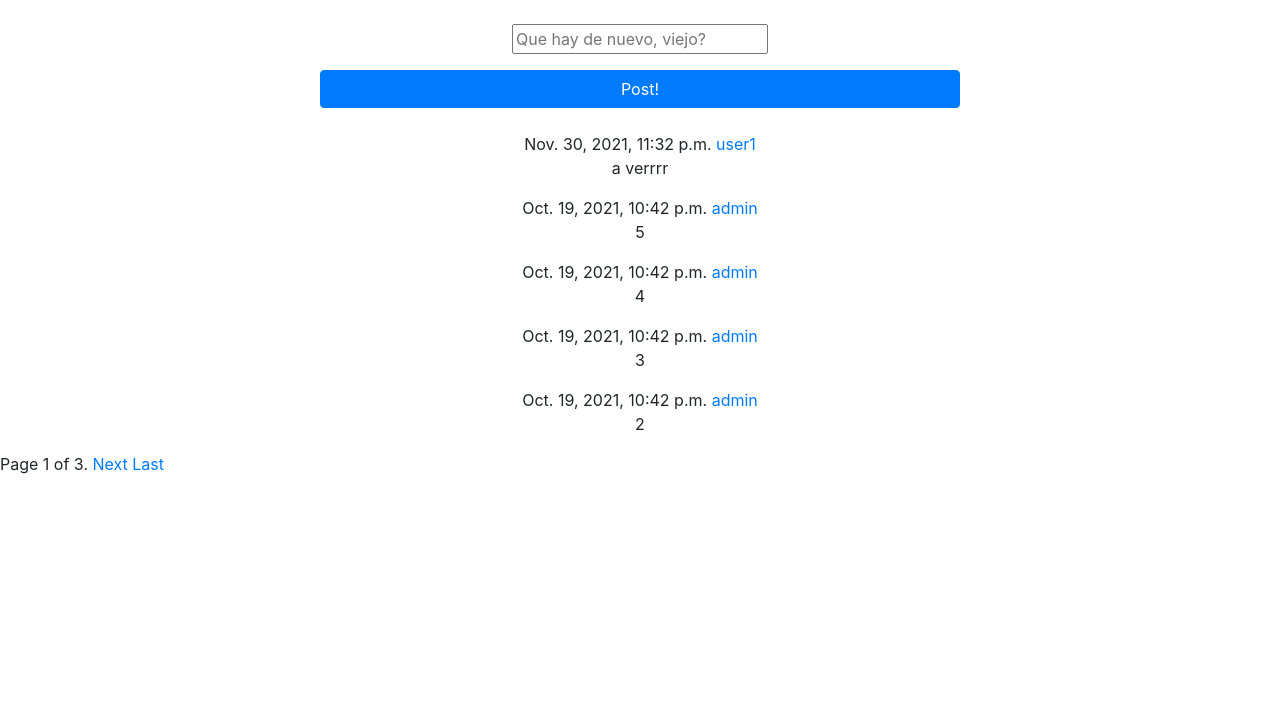
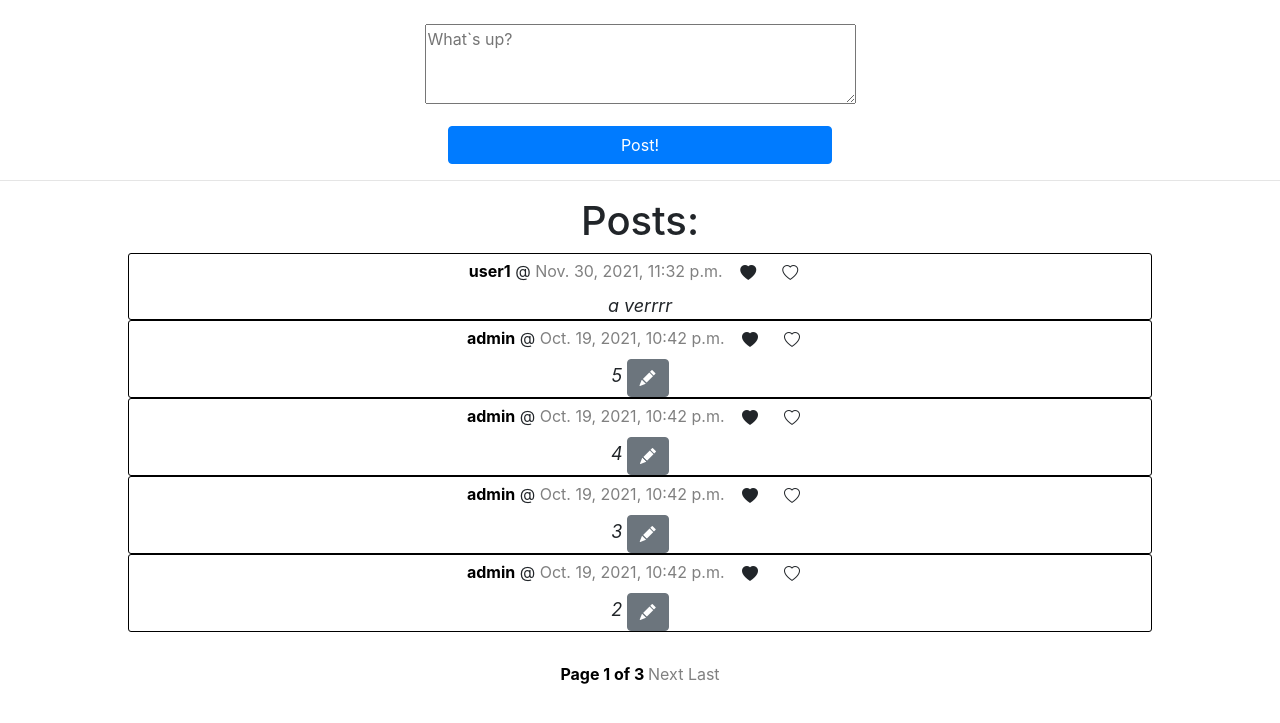
Before and after one commit to LeandroBurioni/CS50-web, a Django app: page / in a window 1280 px wide. Shown: the part 56-779 px from the top of the page. Run offline with Django 3.2, Linux system fonts and the light colour scheme; a user stored in the database is signed in; data comes from the database, SQL or seed files in the repository; some libraries are stand-ins or nearby versions.

Commit message:
UI enhancement and backend API edit

```diff
--- a/network/forms.py
+++ b/network/forms.py
@@ -3,6 +3,6 @@ from django import forms
 
 
 class PostForm(forms.Form):
-    post_message = forms.CharField(label="", max_length= 15 ,widget=forms.TextInput(attrs={'placeholder': 'Que hay de nuevo, viejo?'}))
+    post_message = forms.CharField(label="", max_length= 150 ,widget=forms.Textarea(attrs={'placeholder': 'What`s up?',}))
 
 #class LikeForm(forms.Form):
--- a/network/models.py
+++ b/network/models.py
@@ -11,7 +11,7 @@ class User(AbstractUser):
 
 class Post(models.Model):
     writed_by = models.ForeignKey(settings.AUTH_USER_MODEL, on_delete=models.CASCADE, related_name="posted", null=False)
-    post_message = models.TextField(max_length=50)
+    post_message = models.TextField(max_length=150)
     timestamp = models.DateTimeField(auto_now=True)
 
     def __str__(self):
--- a/network/static/network/network.js
+++ b/network/static/network/network.js
@@ -12,3 +12,16 @@ async function isFollow(id){ //Return true o False
     return await Promise.resolve(resp.response); //Tiene que estar, sino Undef
 
 };
+
+function edit(post, text){
+    fetch(`/edit/${post}/${text}`, {
+        method: 'POST',
+        body: JSON.stringify({
+            post_message : text,
+        })
+      })
+    .then(response => response.json())
+    .then( data => {
+        console.log("Edit function responsed -> "+data);
+    })
+}
--- a/network/static/network/styles.css
+++ b/network/static/network/styles.css
@@ -1,22 +1,42 @@
 textarea {
-    min-height: 400px;
+    height: 80px;
 }
 
 .btn-post{
-    width: 50%;
+    width: 30%;
     text-align: center;
 }
 
-#post-txt{
+.each-post {
+    position: relative;
     width: 80%;
-    border: 20px;
-    border-radius: 1%;
-    text-align: right;
-
-}
-
-.container{
-    display: grid;
+    border: 0.5px solid #000000;
+    border-radius: 3px;
+    margin: auto;
 }
 
 .body{ text-align: center;}
+
+
+.step-links{
+    margin: 30px auto 50px auto;
+    display: block;
+}
+
+.current, .writed_by{
+    color:black;
+    font-size: medium;
+    font-weight: bolder;
+}
+
+.step-links > a, time{
+    color:grey;
+}
+.step-links a:hover, .post_message{
+    font-size: large;
+    font-style: oblique;
+}
+
+#edit{
+    margin-right: auto;
+}
--- a/network/templates/network/index.html
+++ b/network/templates/network/index.html
@@ -8,21 +8,25 @@
         {{ post_form.as_p}}
         <input type="submit" class="btn btn-primary btn-post" value="Post!">
     </form>
-    <br>
+    <hr>
 
 {% else %}
 <h2> Create an account and start posting!</h2>
 {% endif %}
 
+<h1>Posts:</h1>
 {% for post in posts %}
 
 <div class="each-post">
-    <time>{{post.timestamp}}</time>
-    <a href="{% url 'profile' post.writed_by%}">{{post.writed_by}}</a>
-    <p>{{post.post_message}}</p>
+    <a class="writed_by" href="{% url 'profile' post.writed_by%}">{{post.writed_by}}</a> @ <time>{{post.timestamp}}</time>
+    <button class="btn bi bi-heart-fill"></button><button class="btn bi bi-heart"></button>
+<br>
+    <span class="post_message">{{post.post_message}}</span>
+    {% if post.writed_by == request.user %}
+    <button class="btn btn-secondary bi bi-pencil-fill edit" onclick="console.log(editPost('{{post.id}}'));"></button>
+    {% endif %}
 </div>
 {% endfor %}
-
 
 <div class="pagination">
     <span class="step-links">
@@ -32,7 +36,7 @@
         {% endif %}
 
         <span class="current">
-            Page {{ posts.number }} of {{ posts.paginator.num_pages }}.
+            Page {{ posts.number }} of {{ posts.paginator.num_pages }}
         </span>
 
         {% if posts.has_next %}
--- a/network/urls.py
+++ b/network/urls.py
@@ -14,6 +14,6 @@ urlpatterns = [
     #API's route
     path("isFollow/<int:user_id>", views.isFollowing, name="isFollowing"),
     path("actFollow/<int:user_id>", views.action_follow, name="Follow"),
-    #path("actUnfollow/<int:user_id>", views.unfollow, name="Unfollow")
+    path("edit/<int:post_id>/<str:message>", views.edit_post, name="Edit")
 
 ]
--- a/network/views.py
+++ b/network/views.py
@@ -102,7 +102,7 @@ def following(request):
 
     all_posts = Post.objects.filter(writed_by__in=following_users).order_by("-timestamp")
 
-    paginator = Paginator(all_posts, 5)
+    paginator = Paginator(all_posts, 10)
     page_number = request.GET.get('page')
     page_obj = paginator.get_page(page_number)
 
@@ -152,3 +152,19 @@ def action_follow(request, user_id):
             return JsonResponse({"message": "Follow action executed."},status=200)
 
     return JsonResponse({"message": "Can only post to method"}, status=400)
+
+@csrf_exempt
+@login_required(login_url='login')
+def edit_post(request, post_id, post_message):
+    if request.method == 'POST':
+        try:
+            post = Post.objects.get(id=post_id)
+        except Post.DoesNotExist:
+            return JsonResponse({"error": "Couldnt edit a NO EXISTING POST."}, status=400)
+        if request.user != post.writed_by:
+            return JsonResponse({"error": "It`s NOT YOUR POST."}, status=400)
+        else:
+            post.post_message = post_message
+            post.save()
+            return JsonResponse({"message": "Post modified successfully."}, status=200)
+    return JsonResponse({"error": "Only post method allowed."}, status=400)
```
Also changed, not shown: network/templates/network/profile.html (+6 -7 lines), network/migrations/0007_auto_20211208_2155.py (added).
